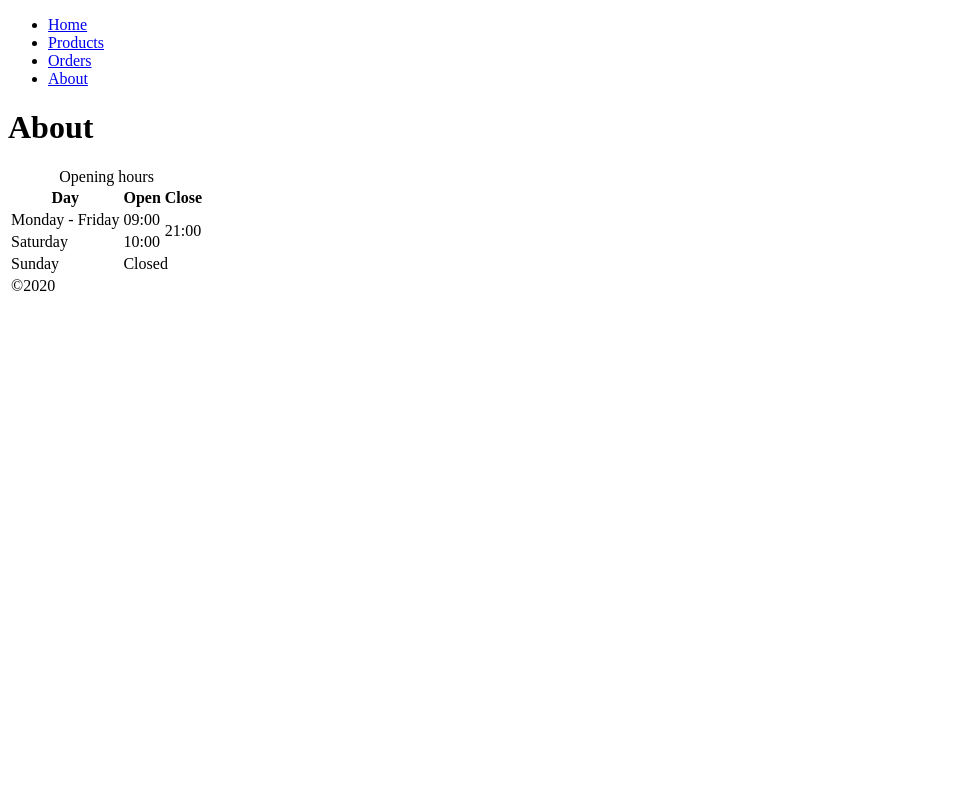
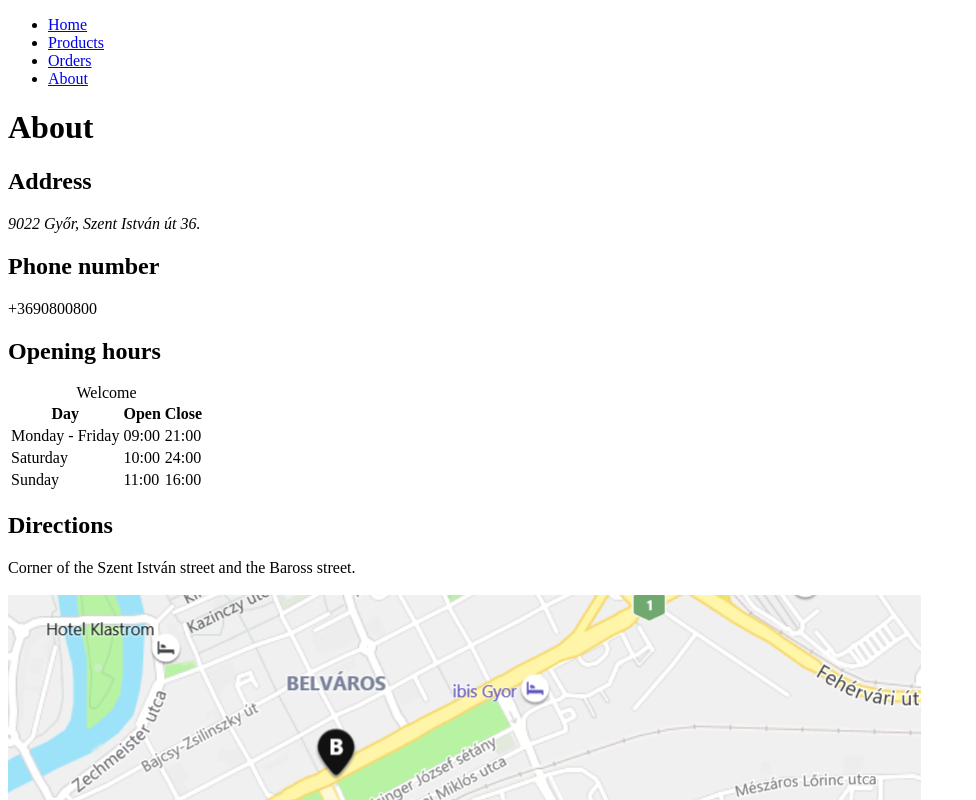
Before and after one commit to NuxeeStars/MeatLab, a plain HTML site: page pages/about.html in a window 1280 px wide. Shown: the top 800 px of the page, without its empty margins (0-976 px from the left). Drawn offline with Linux system fonts and the light colour scheme.

Commit message:
About- address and direction

```diff
--- a/pages/about.html
+++ b/pages/about.html
@@ -23,9 +23,15 @@
         </li>
     </ul>
     <h1>About</h1>
-
+    <h2>Address</h2>
+    <p>
+        <address>9022 Győr, Szent István út 36.</address>
+    </p>
+<h2>Phone number</h2>
+<p>+3690800800</p>
+<h2>Opening hours</h2>
     <table>
-        <caption>Opening hours</caption>
+        <caption>Welcome</caption>
         <thead>
             <tr>
                 <th>Day</th>
@@ -37,27 +43,27 @@
             <tr>
                 <td>Monday - Friday</td>
                 <td>09:00</td>
-                <td rowspan="2">21:00</td>
+                <td>21:00</td>
             </tr>
             <tr>
                 <td>Saturday</td>
                 <td>10:00</td>
+                <td>24:00</td>
             </tr>
             <tr>
                 <td>Sunday</td>
-                <td colspan="2">Closed</td>
+                <td>11:00</td>
+                <td>16:00</td>
 
             </tr>
 
         </tbody>
-        <tfoot>
-            <tr>
-                <td colspan="3">
-                    &copy;2020
-                </td>
-            </tr>
-        </tfoot>
     </table>
+    <h2>Directions</h2>
+    <p>
+        Corner of the Szent István street and the Baross street. <br><br>
+        <img src="../img/Map.png" alt="9022 Győr, Szent István út 36.">
+    </p>
 </body>
 
 </html>
```
Also changed, not shown: img/Map.png (added).
